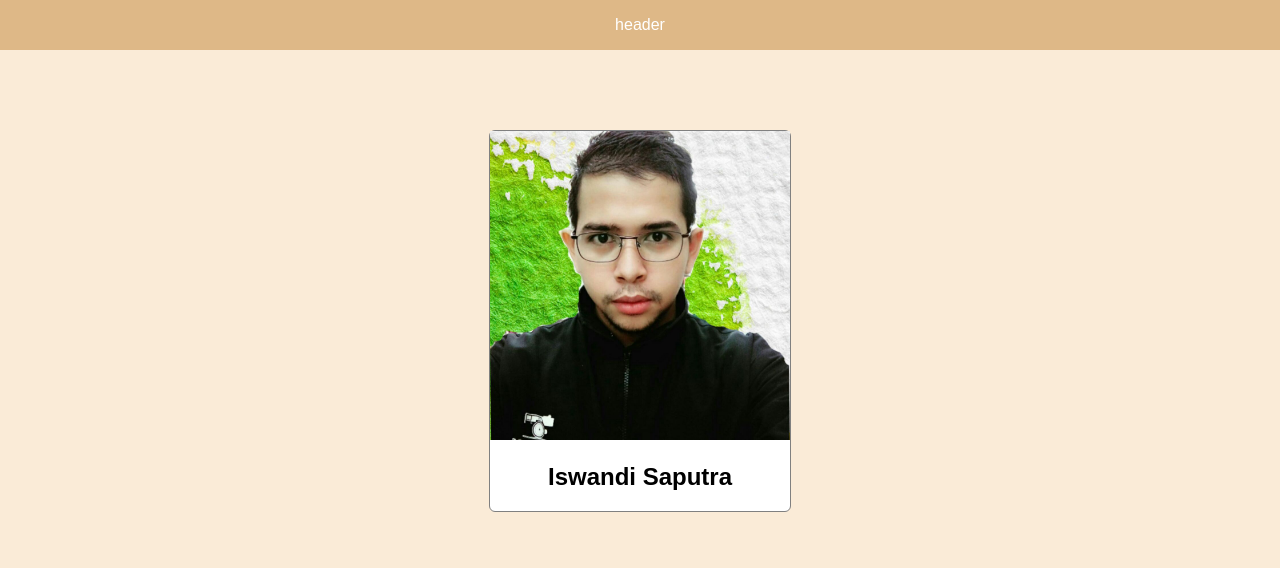
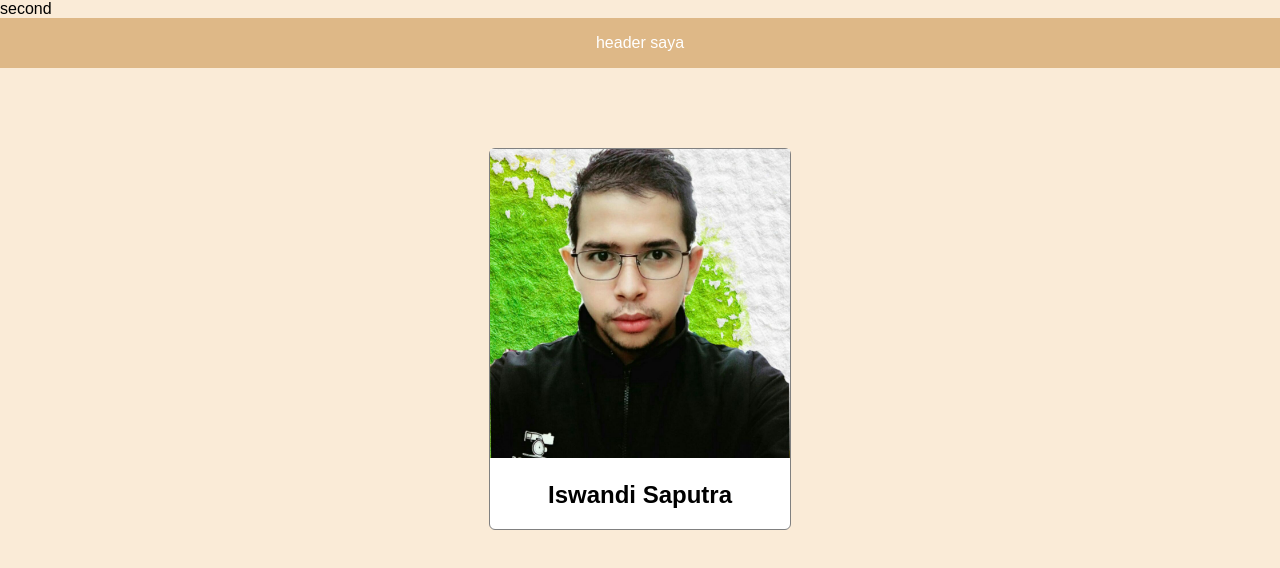
Before and after one commit to isoneday/GITIDNACADEMY, a plain HTML site: page index.html in a window 1280 px wide. Drawn offline with Linux system fonts and the light colour scheme.

Commit message:
add header

```diff
--- a/index.html
+++ b/index.html
@@ -8,7 +8,9 @@
     <title>Document</title>
 </head>
 <body>
-  <div id="header">header</div>
+
+  <div id="second">second</div>
+  <div id="header">header saya</div>
 
     <div id="profile-container">
         <img id="profile-image" src="IMG/andi.jpeg">
```
